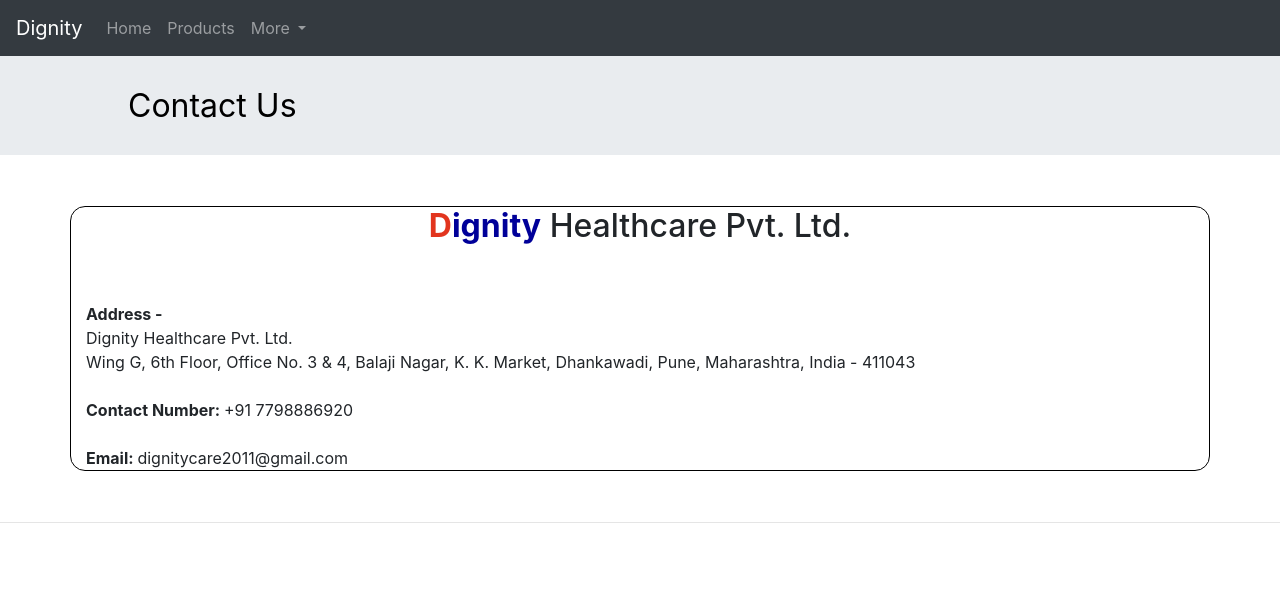
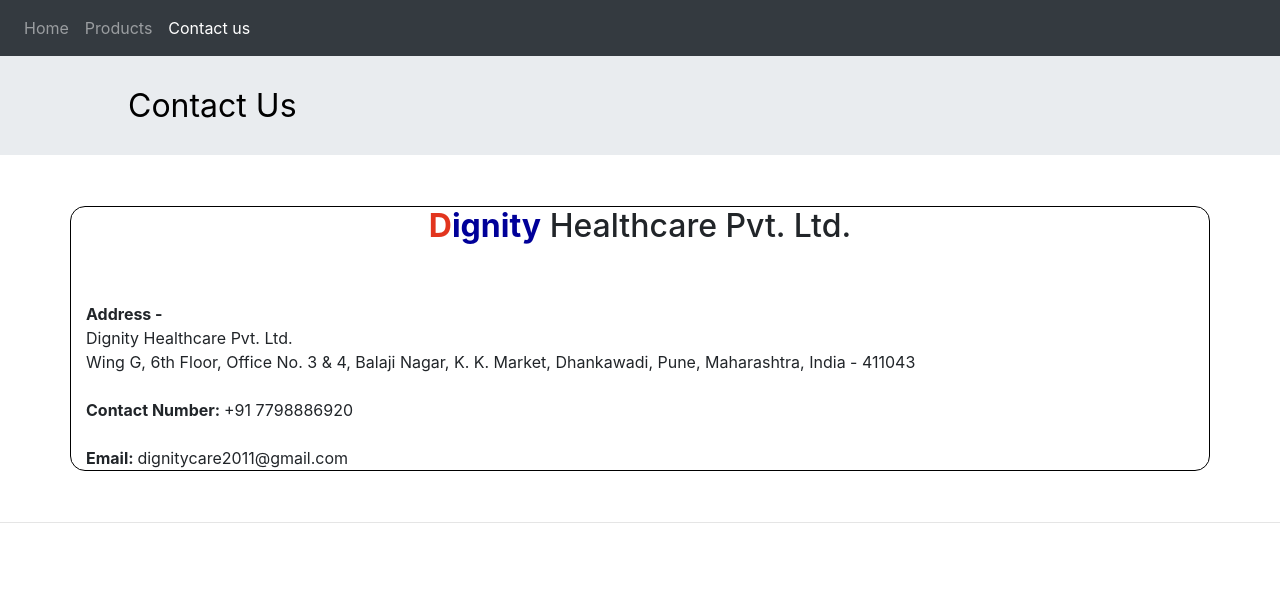
Before and after one commit to master30112001/DigWebsite, a plain HTML site: page contactus.html in a window 1280 px wide. Shown: the top 613 px of the page. Drawn offline with nearby package versions, Linux system fonts and the light colour scheme; a script that the page names is missing.

Commit message:
navbar changes

```diff
--- a/contactus.html
+++ b/contactus.html
@@ -29,7 +29,7 @@
     <!--Navbar-->
     <div style="margin-top: 0%">
       <nav class="navbar navbar-expand-lg navbar-dark bg-dark">
-        <a class="navbar-brand bg-transparent" href="index.html"> Dignity</a>
+        <!-- <a class="navbar-brand bg-transparent" href="index.html"> Dignity</a> -->
         <button
           class="navbar-toggler"
           type="button"
@@ -52,7 +52,12 @@
             <li class="nav-item">
               <a class="nav-link" href="products.html">Products</a>
             </li>
-            <li class="nav-item dropdown">
+
+            <li class="nav-item active">
+              <a class="nav-link" href="contactus.html">Contact us</a>
+          </li>
+
+            <!-- <li class="nav-item dropdown">
               <a
                 class="nav-link dropdown-toggle"
                 href="#"
@@ -70,7 +75,7 @@
                 <div class="dropdown-divider"></div>
                 <a class="dropdown-item" href="#">Feedback</a>
               </div>
-            </li>
+            </li> -->
           </ul>
         </div>
       </nav>
```
Also changed, not shown: index.html (+5 -2 lines), products.html (+8 -3 lines).
